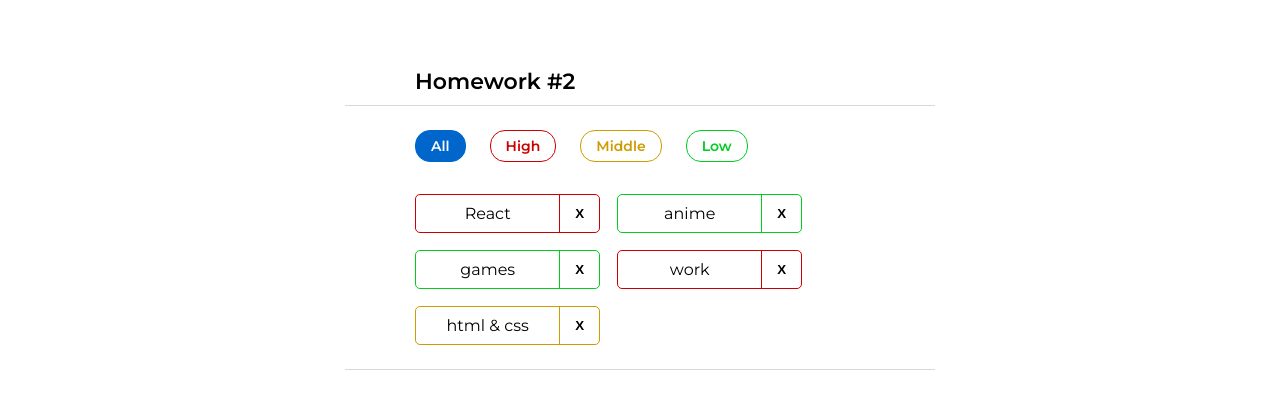
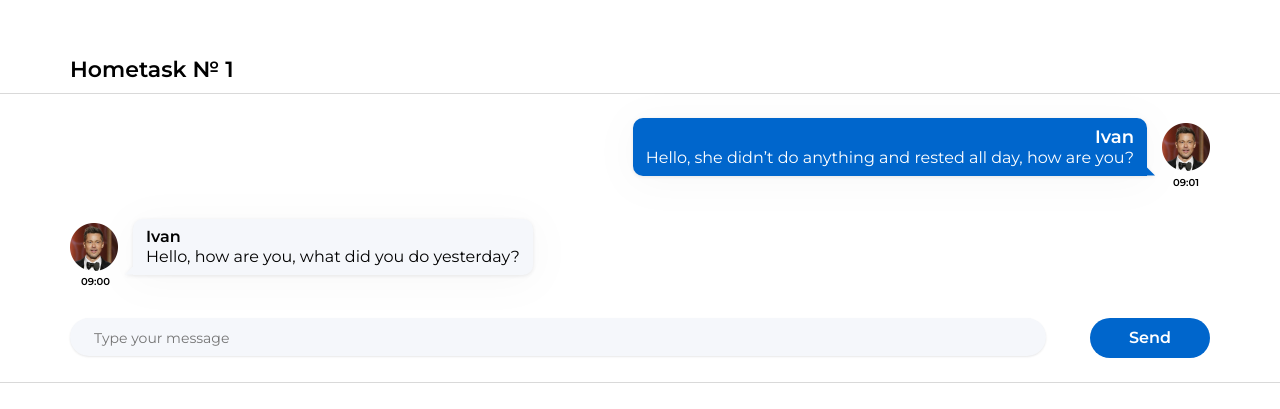
Before and after one commit to golzi99/hw2, a React (Create React App) app: page / in a window 1280 px wide. Shown: the part 181-590 px from the top of the page. Built offline with nearby package versions, Linux system fonts and the light colour scheme.

Commit message:
fix shadow

```diff
--- a/src/s1-main/App.tsx
+++ b/src/s1-main/App.tsx
@@ -1,13 +1,14 @@
 import React from 'react'
 import s from './App.module.css'
 import HW2 from '../s2-homeworks/hw02/HW2';
+import HW1 from '../s2-homeworks/hw01/HW1';
 
 function App() {
     return (
         <div className={s.App}>
-            {/*<HW1/>*/}
+            <HW1/>
             {/*раскомментировать по ходу выполнения*/}
-            <HW2/>
+            {/*<HW2/>*/}
             {/*<HW3/>*/}
             {/*<HW4/>*/}
 
--- a/src/s2-homeworks/hw01/friend-message/FriendMessage.module.css
+++ b/src/s2-homeworks/hw01/friend-message/FriendMessage.module.css
@@ -19,18 +19,18 @@
     border-radius: 10px 10px 10px 0;
     padding: 8px 13px;
     color: rgba(0, 0, 0, 1);
-    box-shadow: 0 1px 2px 0 rgba(29, 33, 38, 0.1), 0 5px 20px 0 rgba(29, 33, 38, 0.03);
+    filter: drop-shadow(0 1px 2px rgba(29, 33, 38, 0.1)) drop-shadow(0 5px 20px rgba(29, 33, 38, 0.03));
 }
 
 .friendText:after {
     position: absolute;
-    left: -12px;
+    left: -8px;
     bottom: 0;
     content: '';
-    width: 0;
-    height: 0;
-    border-bottom: 12px solid rgba(245, 247, 251, 1);
-    border-left: 12px solid transparent;
+    width: 10px;
+    height: 10px;
+    clip-path: polygon(100% 0, 0 100%, 100% 100%);
+    background-color: rgba(245, 247, 251, 1);
 }
 
 .friendName {
--- a/src/s2-homeworks/hw01/message/Message.module.css
+++ b/src/s2-homeworks/hw01/message/Message.module.css
@@ -13,41 +13,53 @@
 }
 
 .imageAndText img {
-    order: 1;
+    order: 2;
     width: 48px;
     height: 48px;
 }
 
 .text {
+    z-index: 3;
     position: relative;
     background: rgba(0, 102, 204, 1);
     border-radius: 10px 10px 0 10px;
     padding: 8px 13px;
     color: rgba(255, 255, 255, 1);
-    box-shadow: 0 1px 2px 0 rgba(29, 33, 38, 0.1), 0 5px 20px 0 rgba(29, 33, 38, 0.03);
-}
-
-.text:after {
-    position: absolute;
-    right: -10px;
-    bottom: 0;
-    content: '';
-    width: 0;
-    height: 0;
-    border-bottom: 10px solid rgba(0, 102, 204, 1);
-    border-right: 10px solid transparent;
+    filter: drop-shadow(0 1px 2px rgba(29, 33, 38, 0.1)) drop-shadow(0 5px 20px rgba(29, 33, 38, 0.03));
 }
 
 /*.text:after {*/
 /*    position: absolute;*/
-/*    right: -4px;*/
+/*    right: -10px;*/
 /*    bottom: 0;*/
+/*    content: '';*/
+/*    width: 0;*/
+/*    height: 0;*/
+/*    border-bottom: 10px solid rgba(0, 102, 204, 1);*/
+/*    border-right: 10px solid transparent;*/
+/*}*/
+
+.text:after {
+    position: absolute;
+    right: -8px;
+    bottom: 0;
+    content: '';
+    width: 10px;
+    height: 10px;
+    clip-path: polygon(0 0, 0 100%, 100% 100%);
+    background-color: rgba(0, 102, 204, 1);
+}
+
+/*.text:before {*/
+/*    z-index: 2;*/
+/*    position: absolute;*/
+/*    right: -10px;*/
+/*    bottom: 10px;*/
 /*    content: '';*/
 /*    width: 10px;*/
 /*    height: 10px;*/
-/*    transform: skew(40deg);*/
-/*    background: rgba(0, 102, 204, 1);*/
-/*    !*box-shadow: 10px 1px 2px 0 rgba(29, 33, 38, 0.5);*!*/
+/*    clip-path: circle(5px at center);*/
+/*    background-color: red;*/
 /*}*/
 
 .name {
--- a/src/s2-homeworks/hw01/message/Message.tsx
+++ b/src/s2-homeworks/hw01/message/Message.tsx
@@ -28,6 +28,7 @@ const Message = (props: MessagePropsType) => {
                         {/**/}
                     </pre>
                 </div>
+                {/*<div className={s.triangle}></div>*/}
             </div>
             <div id={'hw1-time-' + props.message.id} className={s.time}>
                 {/*создаёт студент*/}
```
